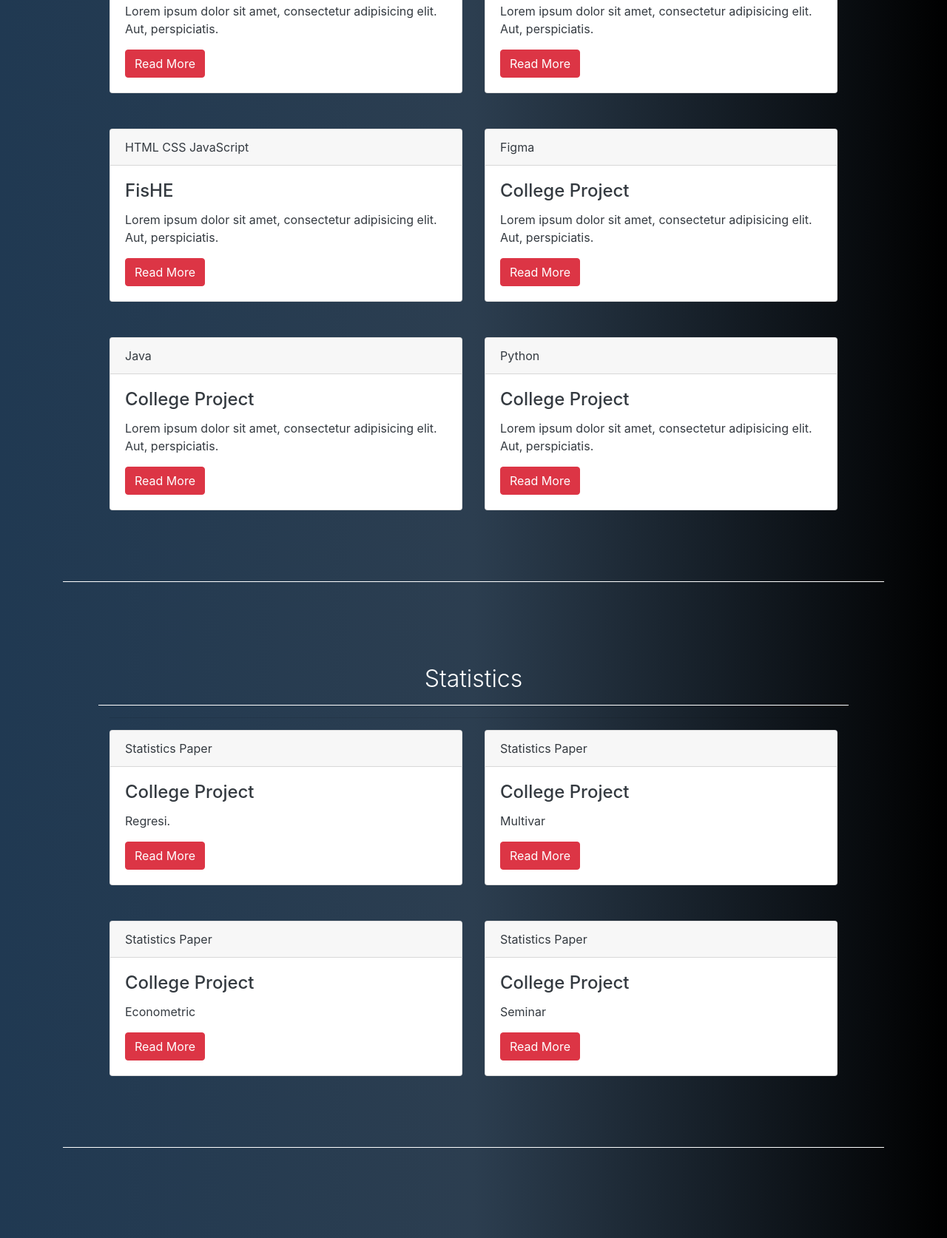
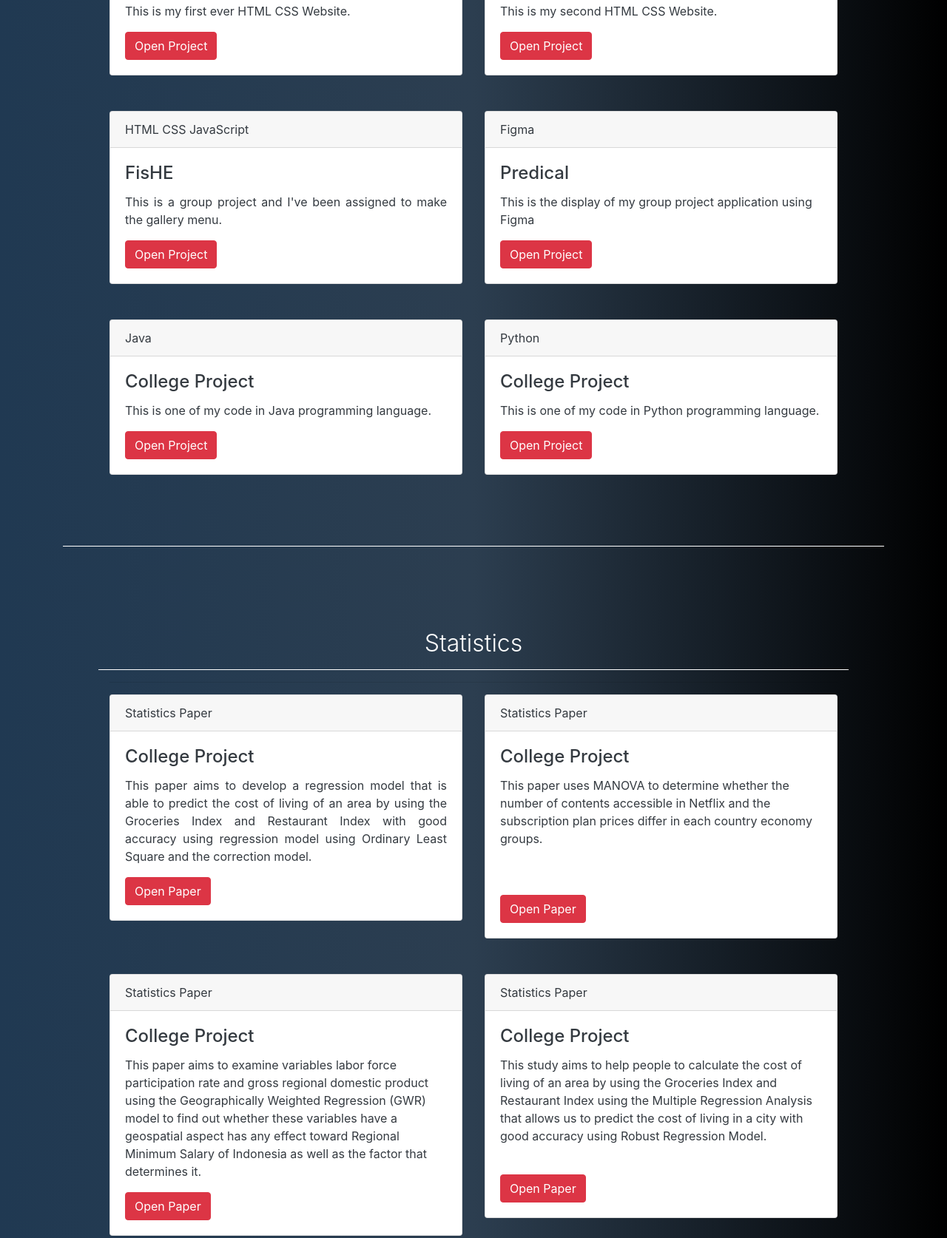
Before and after one commit to elbertadi/elbertadi.github.io, a plain HTML site: page project.html in a window 1280 px wide. Shown: the part 477-2151 px from the top of the page at 74% size. Drawn offline with nearby package versions, Linux system fonts and the light colour scheme.

Commit message:
Add files via upload

```diff
--- a/project.html
+++ b/project.html
@@ -73,8 +73,8 @@
                     </div>
                     <div class="card-body">
                         <h4 class="card-title">DOcoding</h4>
-                        <p class="card-text">Lorem ipsum dolor sit amet, consectetur adipisicing elit. Aut, perspiciatis.</p>
-                        <a class="btn btn-danger" href="DOcoding/index.html">Read More</a>
+                        <p class="card-text">This is my first ever HTML CSS Website.</p>
+                        <a class="btn btn-danger" href="DOcoding/index.html">Open Project</a>
                     </div>
                  </div>
                 </div>
@@ -88,8 +88,8 @@
                     </div>
                       <div class="card-body">
                           <h4 class="card-title">MonsAttack</h4>
-                          <p class="card-text">Lorem ipsum dolor sit amet, consectetur adipisicing elit. Aut, perspiciatis.</p>
-                          <a class="btn btn-danger" href="MonsAttack/index.html">Read More</a>
+                          <p class="card-text">This is my second HTML CSS Website.</p>
+                          <a class="btn btn-danger" href="MonsAttack/index.html">Open Project</a>
                       </div>
                   </div>
                 </div>
@@ -103,8 +103,8 @@
                     </div>
                       <div class="card-body">
                           <h4 class="card-title">FisHE</h4>
-                          <p class="card-text">Lorem ipsum dolor sit amet, consectetur adipisicing elit. Aut, perspiciatis.</p>
-                          <a class="btn btn-danger" href="FisHE/homepage.html">Read More</a>
+                          <p class="card-text text-justify">This is a group project and I've been assigned to make the gallery menu.</p>
+                          <a class="btn btn-danger" href="FisHE/homepage.html">Open Project</a>
                       </div>
                   </div>
                 </div>
@@ -115,9 +115,9 @@
                         Figma
                     </div>
                       <div class="card-body">
-                          <h4 class="card-title">College Project</h4>
-                          <p class="card-text">Lorem ipsum dolor sit amet, consectetur adipisicing elit. Aut, perspiciatis.</p>
-                          <a class="btn btn-danger" href="https://drive.google.com/file/d/1YHTtfnAEZDJdQGeR-ZWakb_mdVCDQjhu/view?usp=share_link">Read More</a>
+                          <h4 class="card-title">Predical</h4>
+                          <p class="card-text">This is the display of my group project application using Figma</p>
+                          <a class="btn btn-danger" href="https://drive.google.com/file/d/1YHTtfnAEZDJdQGeR-ZWakb_mdVCDQjhu/view?usp=share_link">Open Project</a>
                       </div>
                   </div>
                 </div>
@@ -129,8 +129,8 @@
                     </div>
                       <div class="card-body">
                           <h4 class="card-title">College Project</h4>
-                          <p class="card-text">Lorem ipsum dolor sit amet, consectetur adipisicing elit. Aut, perspiciatis.</p>
-                          <a class="btn btn-danger" href="https://github.com/elbertadi/College-OOP">Read More</a>
+                          <p class="card-text">This is one of my code in Java programming language.</p>
+                          <a class="btn btn-danger" href="https://github.com/elbertadi/College-OOP">Open Project</a>
                       </div>
                   </div>
                 </div>
@@ -142,8 +142,8 @@
                     </div>
                       <div class="card-body">
                           <h4 class="card-title">College Project</h4>
-                          <p class="card-text">Lorem ipsum dolor sit amet, consectetur adipisicing elit. Aut, perspiciatis.</p>
-                          <a class="btn btn-danger" href="https://github.com/elbertadi/Python">Read More</a>
+                          <p class="card-text">This is one of my code in Python programming language.</p>
+                          <a class="btn btn-danger" href="https://github.com/elbertadi/Python">Open Project</a>
                       </div>
                   </div>
                 </div>
@@ -161,8 +161,11 @@
                     </div>
                       <div class="card-body">
                           <h4 class="card-title">College Project</h4>
-                          <p class="card-text">Regresi.</p>
-                          <a class="btn btn-danger" href="https://drive.google.com/file/d/13J54gkLQV2D1uJIgDt3DGv3h8pIjn069/view?usp=share_link">Read More</a>
+                          <p class="card-text text-justify">This paper aims to
+                            develop a regression model that is able to predict the cost of
+                            living of an area by using the Groceries Index and Restaurant
+                            Index with good accuracy using regression model using Ordinary Least Square and the correction model.</p>
+                          <a class="btn btn-danger" href="https://drive.google.com/file/d/13J54gkLQV2D1uJIgDt3DGv3h8pIjn069/view?usp=share_link">Open Paper</a>
                       </div>
                   </div>
                 </div>
@@ -175,8 +178,10 @@
                     </div>
                       <div class="card-body">
                           <h4 class="card-title">College Project</h4>
-                          <p class="card-text">Multivar</p>
-                          <a class="btn btn-danger" href="https://drive.google.com/file/d/1mkADpxNm0he25ZB9Zm1v4tjmewRBbQWo/view?usp=share_link">Read More</a>
+                          <p class="card-text mb-5">This paper uses MANOVA to determine whether the number of
+                            contents accessible in Netflix and the subscription plan prices
+                            differ in each country economy groups.</p>
+                          <a class="btn btn-danger mt-3" href="https://drive.google.com/file/d/1mkADpxNm0he25ZB9Zm1v4tjmewRBbQWo/view?usp=share_link">Open Paper</a>
                       </div>
                   </div>
                 </div>
@@ -188,8 +193,13 @@
                     </div>
                       <div class="card-body">
                           <h4 class="card-title">College Project</h4>
-                          <p class="card-text">Econometric</p>
-                          <a class="btn btn-danger" href="https://drive.google.com/file/d/1_lgLSz7hbuadD_gU_xFAH6eNB_MbwLzG/view?usp=share_link">Read More</a>
+                          <p class="card-text">This paper aims to examine
+                            variables labor force participation rate and gross regional domestic product
+                            using the Geographically Weighted Regression
+                            (GWR) model to find out whether these variables have a
+                            geospatial aspect has any effect toward Regional Minimum
+                            Salary of Indonesia as well as the factor that determines it.</p>
+                          <a class="btn btn-danger" href="https://drive.google.com/file/d/1_lgLSz7hbuadD_gU_xFAH6eNB_MbwLzG/view?usp=share_link">Open Paper</a>
                       </div>
                   </div>
                 </div>
@@ -201,8 +211,11 @@
                     </div>
                       <div class="card-body">
                           <h4 class="card-title">College Project</h4>
-                          <p class="card-text">Seminar</p>
-                          <a class="btn btn-danger" href="https://drive.google.com/file/d/1bXG2rCerYuzY0-XxXlBfdAGZ7RAEIWOl/view?usp=sharing">Read More</a>
+                          <p class="card-text">This study aims to help people to calculate the cost
+                            of living of an area by using the Groceries Index and Restaurant
+                            Index using the Multiple Regression Analysis that allows us to
+                            predict the cost of living in a city with good accuracy using Robust Regression Model.</p>
+                          <a class="btn btn-danger mt-4" href="https://drive.google.com/file/d/1bXG2rCerYuzY0-XxXlBfdAGZ7RAEIWOl/view?usp=sharing">Open Paper</a>
                       </div>
                   </div>
                 </div>
```
Also changed, not shown: resume.html (+31 -21 lines).
